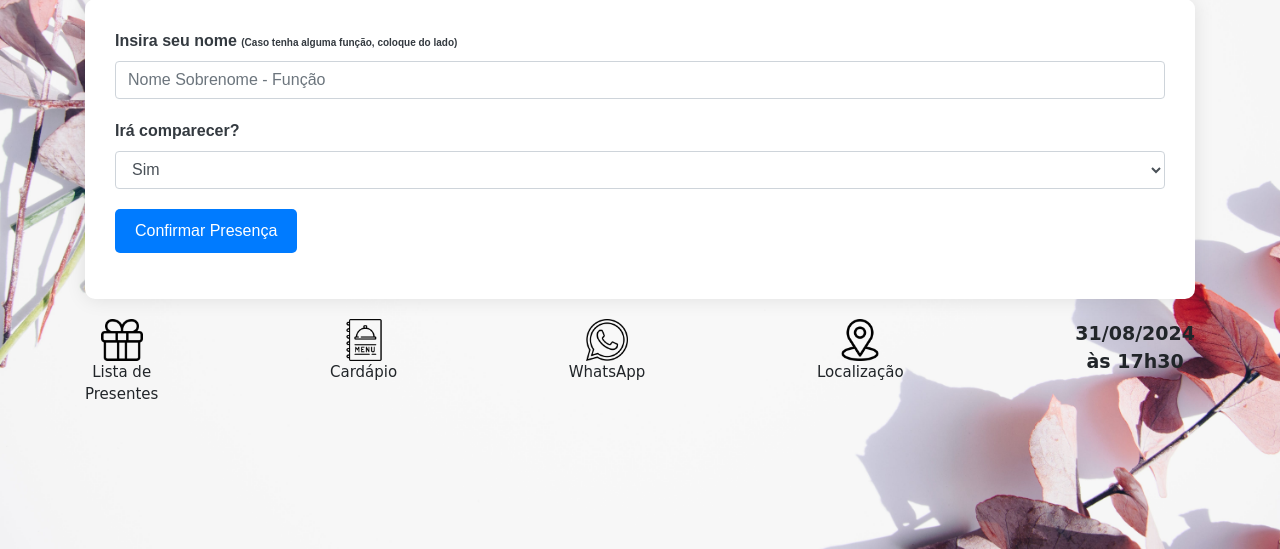
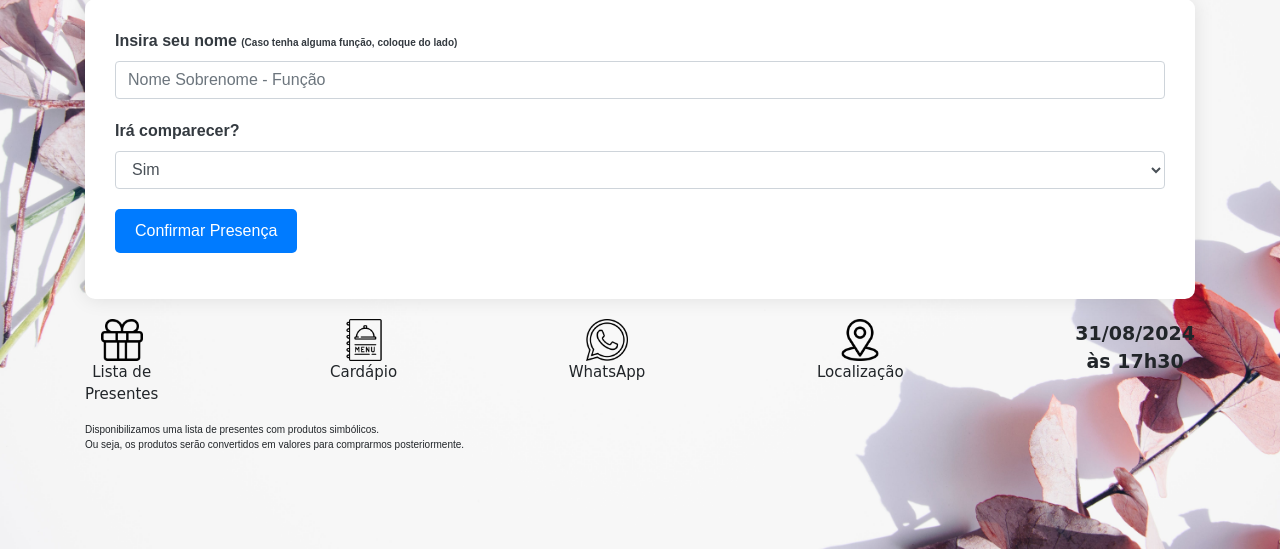
Before and after one commit to GabrielDomiciano/confirmacao-casamento, a PHP site: page / in a window 1280 px wide. Shown: the part 251-800 px from the top of the page. Run offline with PHP 8.4, Linux system fonts and the light colour scheme.

Commit message:
feat: obs lista presente

```diff
--- a/index.php
+++ b/index.php
@@ -146,6 +146,8 @@
                 <p class="icone-2"><b> 31/08/2024 <br> às 17h30 </b></p>
             </div>
         </div>
+        <p class="descricao">Disponibilizamos uma lista de presentes com produtos simbólicos.
+            <br> Ou seja, os produtos serão convertidos em valores para comprarmos posteriormente.</p>
         <br>
         <br>
     </div>
```
